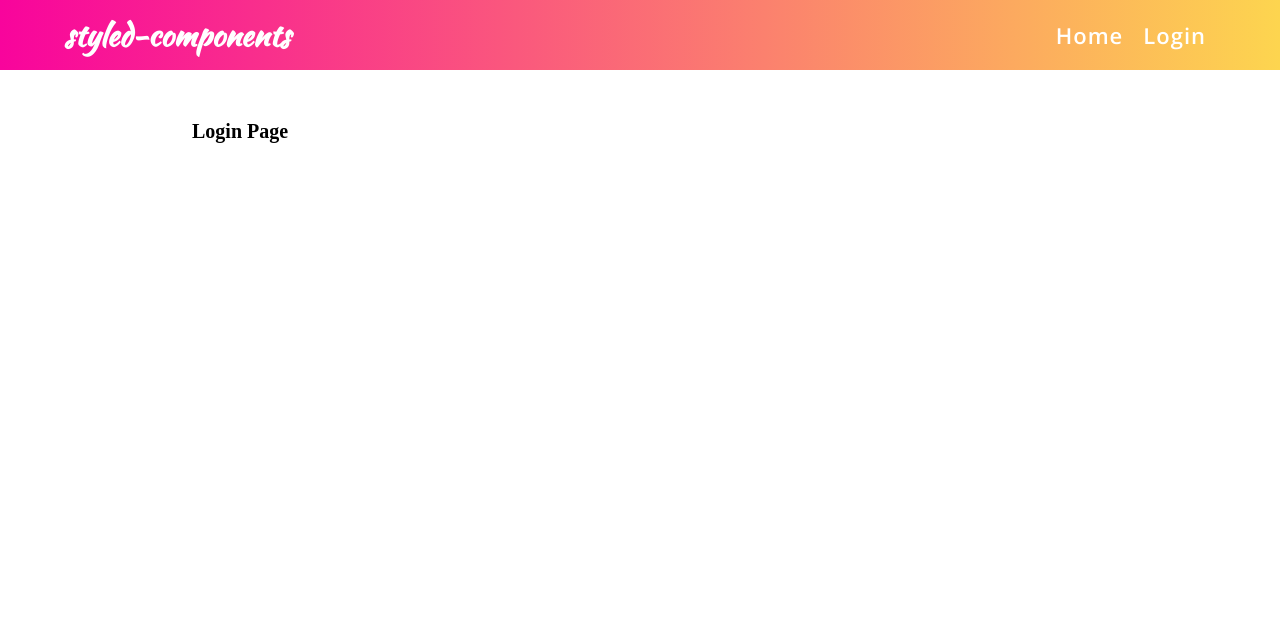
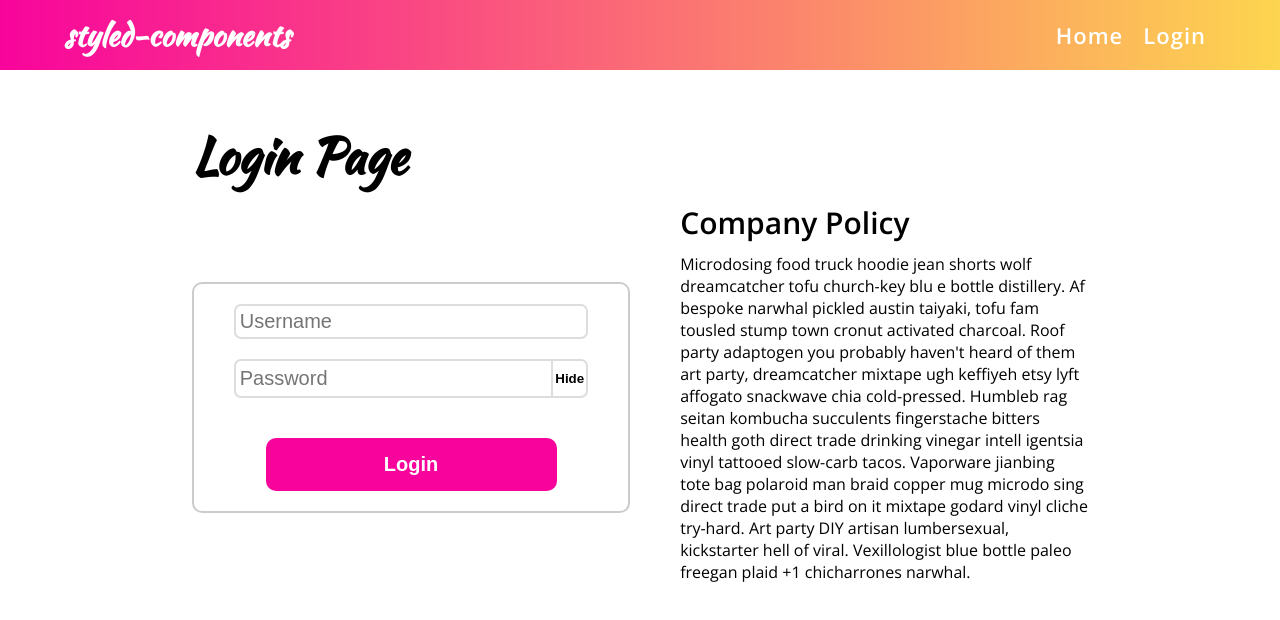
Before and after one commit to Mohammdsaleh-Hooshmandi/login-page-styled-components, a React (Create React App) app: page /login in a window 1280 px wide. Shown: the top 620 px of the page. Built offline with nearby package versions, Linux system fonts and the light colour scheme.

Commit message:
add style and contents to login page

```diff
--- a/src/Pages/LoginPage.jsx
+++ b/src/Pages/LoginPage.jsx
@@ -1,5 +1,101 @@
+import styled from "styled-components";
+
+import EmailInput from "../Components/EmailInput";
+import PasswordInput from "../Components/PasswordInput";
+import Button from "../Components/Button";
+
+const Wrapper = styled.div`
+    width: 100%;
+    height: 100%;
+
+    h1 {
+        font-size: 5rem;
+        font-family: "Kaushan Script";
+        user-select: none;
+    }
+`;
+
+const ContentsWrapper = styled.div`
+    width: 100%;
+    height: 100%;
+    display: flex;
+    align-items: center;
+    justify-content: space-between;
+
+    @media (max-width: 950px) {
+        flex-direction: column;
+    }
+`;
+
+const FromWrapper = styled.form`
+    width: 50%;
+    border: .2rem solid #ccc;
+    padding: 2rem;
+    border-radius: 1rem;
+    margin-top: 2rem;
+    margin-right: 2rem;
+    display: flex;
+    flex-direction: column;
+    align-items: center;
+
+    @media (max-width: 950px) {
+        width: 100%;
+    }
+`;
+
+const Contents = styled.div`
+    width: 50%;
+    padding-left: 3rem;
+
+    h2 {
+        font-family: "Open Sans";
+        font-size: 3rem;
+        margin: 1rem 0;
+    }
+
+    p {
+        font-family: "Open Sans";
+        font-size: 1.6rem;
+    }
+
+    @media (max-width: 950px) {
+        width: 100%;
+    }
+`;
+
 function LoginPage() {
-    return <h1>Login Page</h1>
+    return (
+        <Wrapper>
+            <h1>Login Page</h1>
+
+            <ContentsWrapper>
+                <FromWrapper>
+                    <EmailInput />
+                    <PasswordInput />
+
+                    <Button>
+                        Login
+                    </Button>
+                </FromWrapper>
+
+                <Contents>
+                    <h2>
+                        Company Policy
+                    </h2>
+
+                    <p>
+                        Microdosing food truck hoodie jean shorts wolf dreamcatcher tofu church-key blu
+                        e bottle distillery. Af bespoke narwhal pickled austin taiyaki, tofu fam tousled stump
+                        town cronut activated charcoal. Roof party adaptogen you probably haven't heard of them art
+                        party, dreamcatcher mixtape ugh keffiyeh etsy lyft affogato snackwave chia cold-pressed. Humbleb
+                        rag seitan kombucha succulents fingerstache bitters health goth direct trade drinking vinegar intell
+                        igentsia vinyl tattooed slow-carb tacos. Vaporware jianbing tote bag polaroid man braid copper mug microdo
+                        sing direct trade put a bird on it mixtape godard vinyl cliche try-hard. Art party DIY artisan lumbersexual, kickstarter hell of viral. Vexillologist blue bottle paleo freegan plaid +1 chicharrones narwhal.
+                    </p>
+                </Contents>
+            </ContentsWrapper>
+        </Wrapper>
+    );
 }
 
 export default LoginPage;
```
